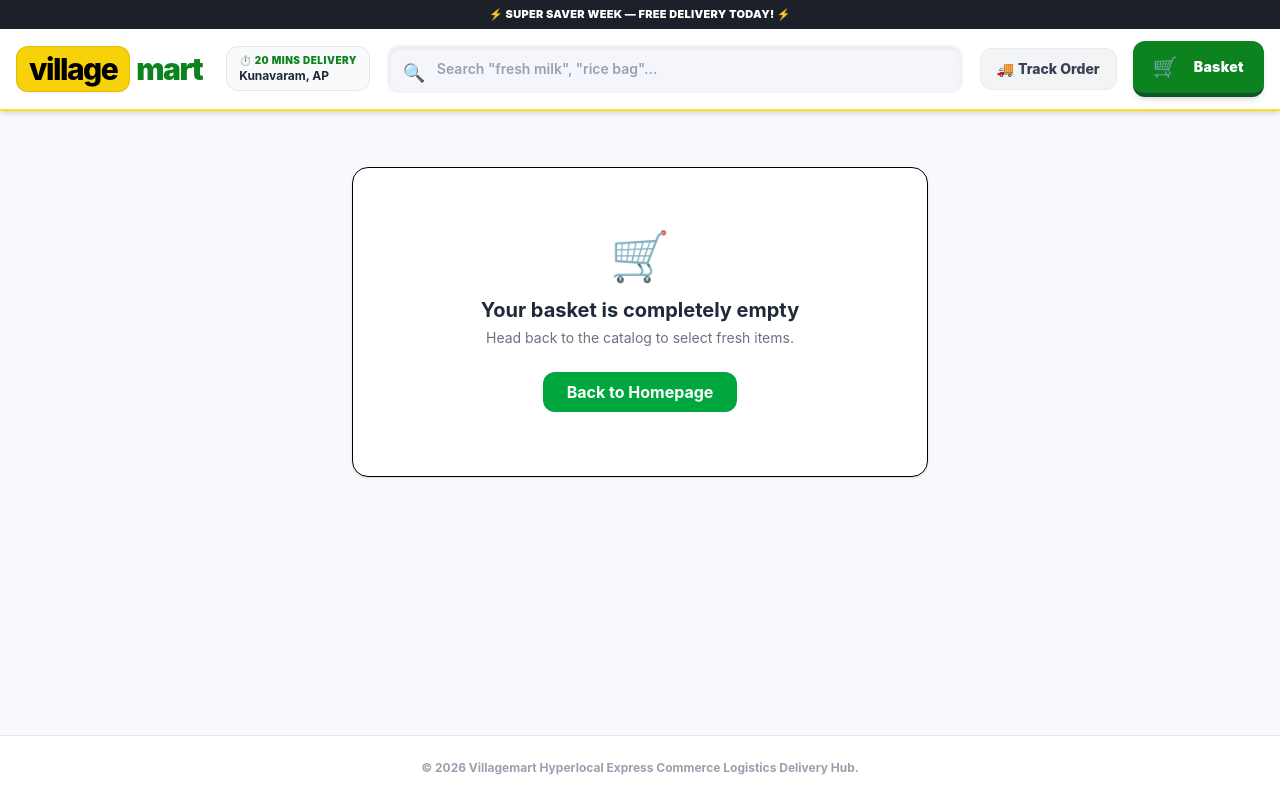
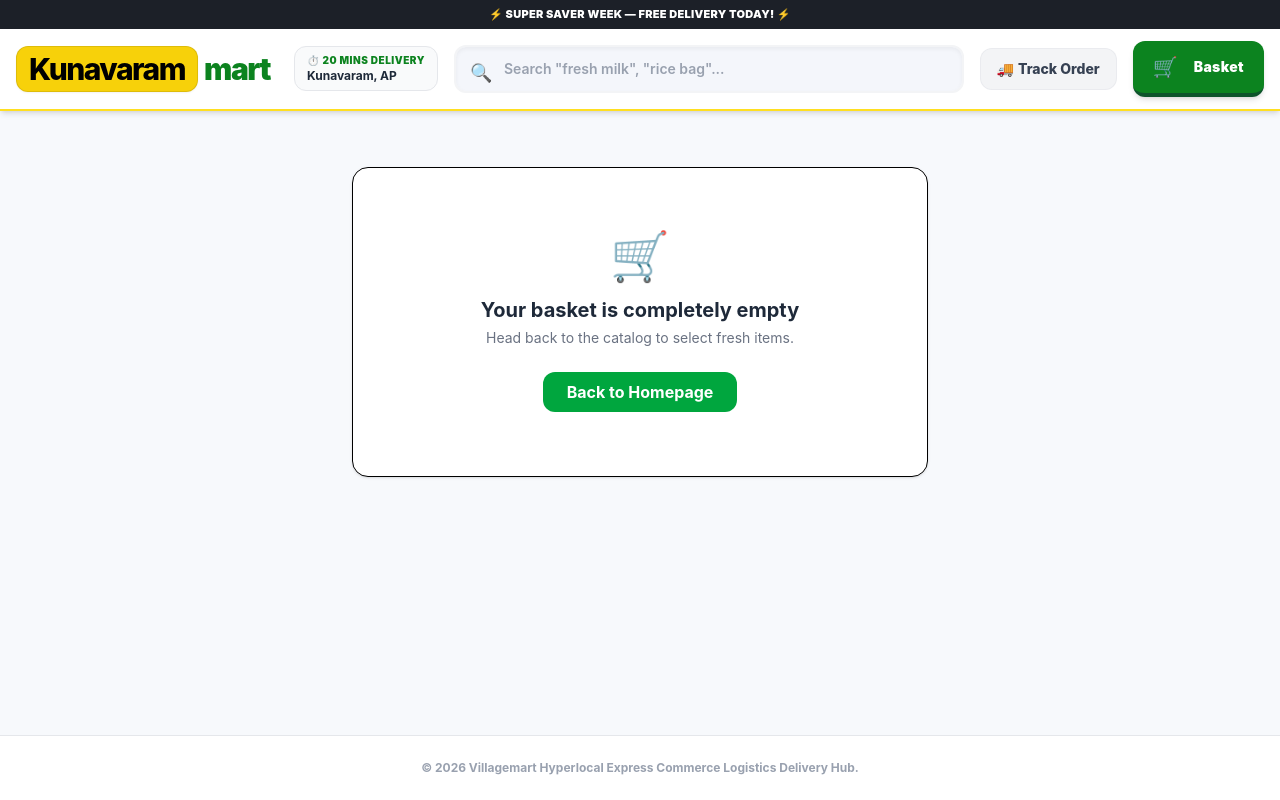
Before and after one commit to ajithonlinee/VillageMart, a React app in the folder frontend/: page /checkout in a window 1280 px wide. Built offline with nearby package versions, Linux system fonts and the light colour scheme; the HTML template or start-up script is replaced by a standard one.

Commit message:
title change

```diff
--- a/frontend/src/App.jsx
+++ b/frontend/src/App.jsx
@@ -65,7 +65,7 @@ function App() {
             {/* Branding Logo Block */}
             <div className="flex items-center space-x-2 sm:space-x-6 shrink-0">
               <Link to="/" className="text-xl sm:text-3xl font-extrabold tracking-tighter select-none flex items-center">
-                <span className="bg-[#F7D10A] text-black px-2 sm:px-3 py-1 rounded-xl shadow-xs border border-black/10">village</span>
+                <span className="bg-[#F7D10A] text-black px-2 sm:px-3 py-1 rounded-xl shadow-xs border border-black/10">Kunavaram</span>
                 <span className="text-[#0C831F] font-black ml-1 sm:ml-1.5">mart</span>
               </Link>
 
--- a/frontend/src/pages/Home.jsx
+++ b/frontend/src/pages/Home.jsx
@@ -170,7 +170,7 @@ function Home({ addToCart, cart, updateQuantity, globalSearch }) {
                       ) : (
                         <button
                           onClick={() => addToCart(product)}
-                          className="border-2 border-[#0C831F] bg-green-50/40 hover:bg-[#0C831F] text-[#0C831F] hover:text-white px-4 h-8 rounded-xl text-xs font-black uppercase tracking-wider transition-all shrink-0"
+                          className="border-2 border-[#0C831F] bg-green-50/40 hover:bg-[#0C831F] text-[#0C831F] hover:text-white px-2 md:px-4 h-8 rounded-xl text-[10px] md:text-xs font-black uppercase tracking-wider transition-all truncate"
                         >
                           Add Item
                         </button>
```
